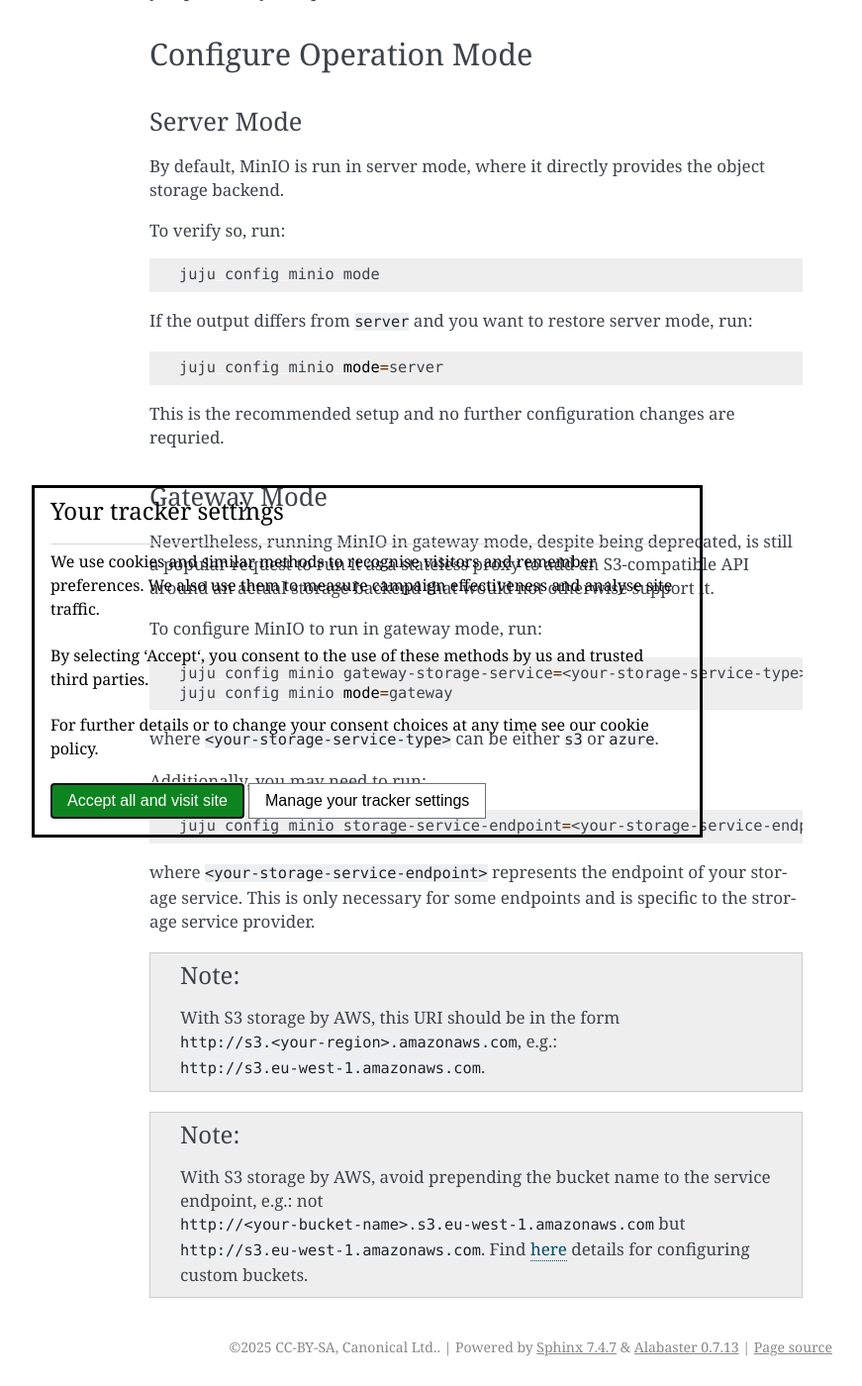
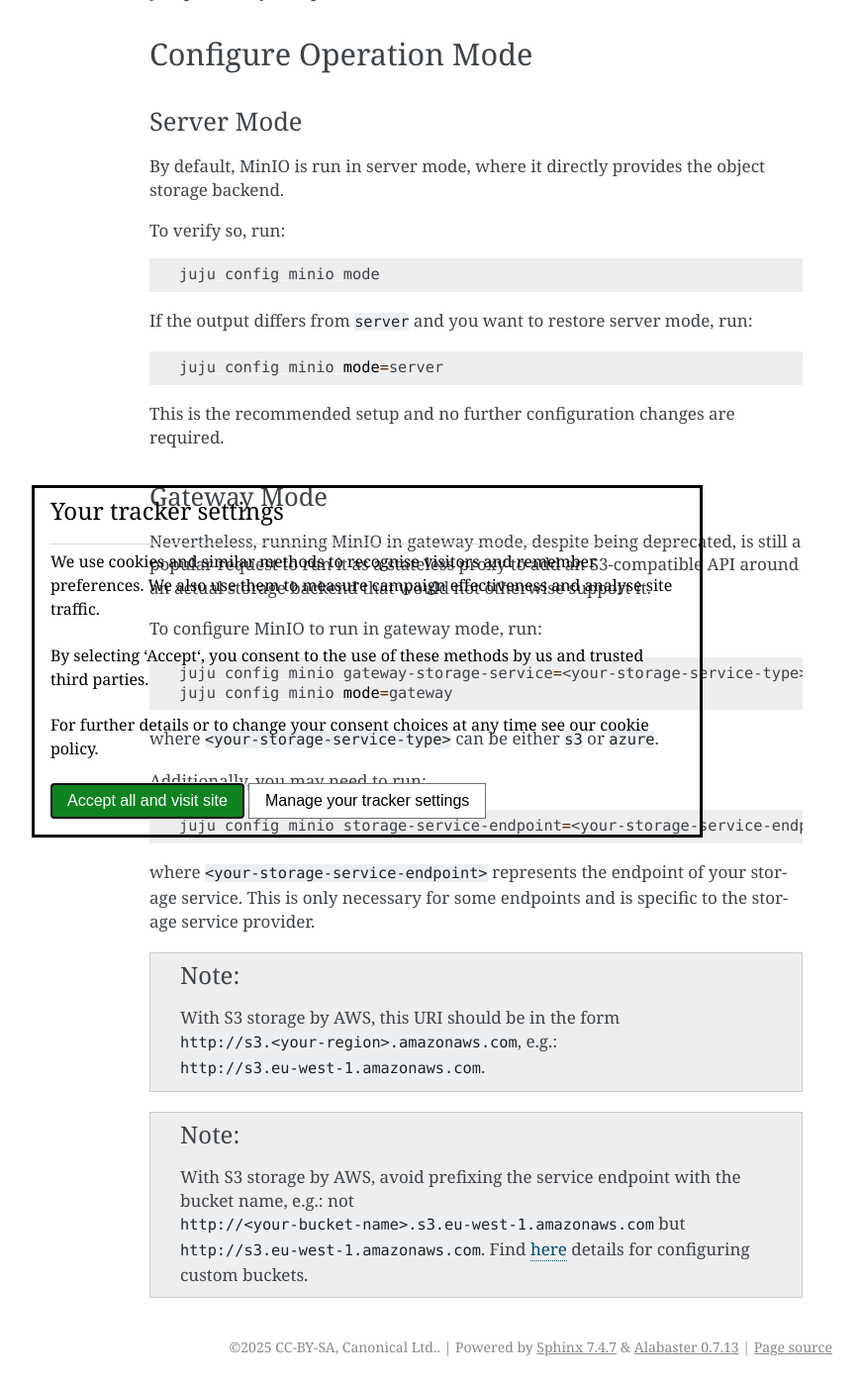
Before and after one commit to canonical/charmed-kubeflow-documentation, a Sphinx documentation site: the page built from docs/how-to/manage/integrate-minio.rst, in a window 1280 px wide and 1400 px high, scrolled down 1903 px. Shown: the whole window at 99% size, without its empty margins (269-1140 px from the left). Built offline with Sphinx 7.4.7, drawn with Linux system fonts in a browser that asks for light colours.

Commit message:
docs: correct misspelled words

```diff
--- a/docs/how-to/manage/integrate-minio.rst
+++ b/docs/how-to/manage/integrate-minio.rst
@@ -127,13 +127,13 @@
 
    juju config minio mode=server
 
-This is the recommended setup and no further configuration changes are requried.
+This is the recommended setup and no further configuration changes are required.
 
 ~~~~~~~~~~~~
 Gateway Mode
 ~~~~~~~~~~~~
 
-Nevertlheless, running MinIO in gateway mode, despite being deprecated, is still a popular request to run it as a stateless proxy to add an S3-compatible API around an actual storage backend that would not otherwise support it.
+Nevertheless, running MinIO in gateway mode, despite being deprecated, is still a popular request to run it as a stateless proxy to add an S3-compatible API around an actual storage backend that would not otherwise support it.
 
 To configure MinIO to run in gateway mode, run:
 
@@ -150,7 +150,7 @@
 
    juju config minio storage-service-endpoint=<your-storage-service-endpoint>
 
-where ``<your-storage-service-endpoint>`` represents the endpoint of your storage service. This is only necessary for some endpoints and is specific to the strorage service provider.
+where ``<your-storage-service-endpoint>`` represents the endpoint of your storage service. This is only necessary for some endpoints and is specific to the storage service provider.
 
 .. note::
 
@@ -158,4 +158,4 @@
 
 .. note::
 
-   With S3 storage by AWS, avoid prepending the bucket name to the service endpoint, e.g.: not ``http://<your-bucket-name>.s3.eu-west-1.amazonaws.com`` but ``http://s3.eu-west-1.amazonaws.com``. Find :ref:`here <configure_custom_bucket_for_pipelines>` details for configuring custom buckets.
+   With S3 storage by AWS, avoid prefixing the service endpoint with the bucket name, e.g.: not ``http://<your-bucket-name>.s3.eu-west-1.amazonaws.com`` but ``http://s3.eu-west-1.amazonaws.com``. Find :ref:`here <configure_custom_bucket_for_pipelines>` details for configuring custom buckets.
```
